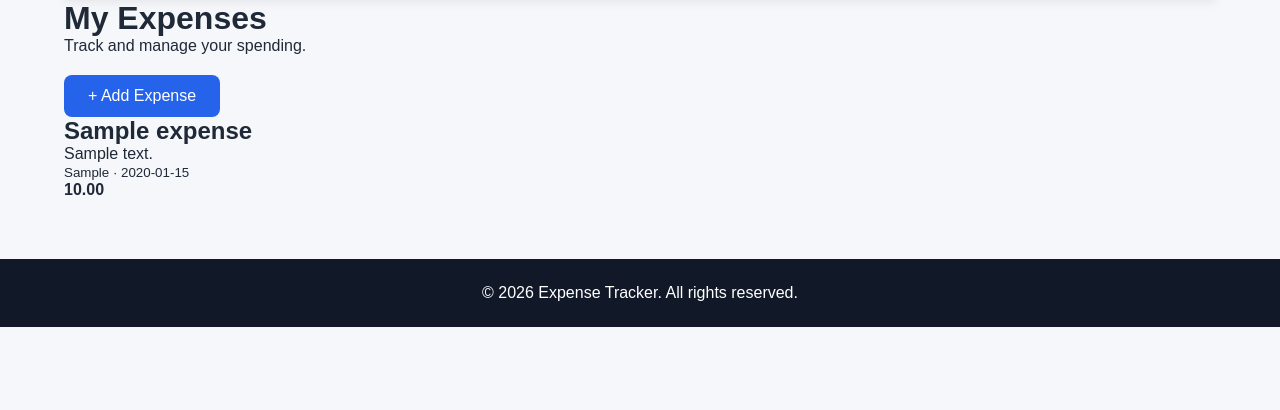
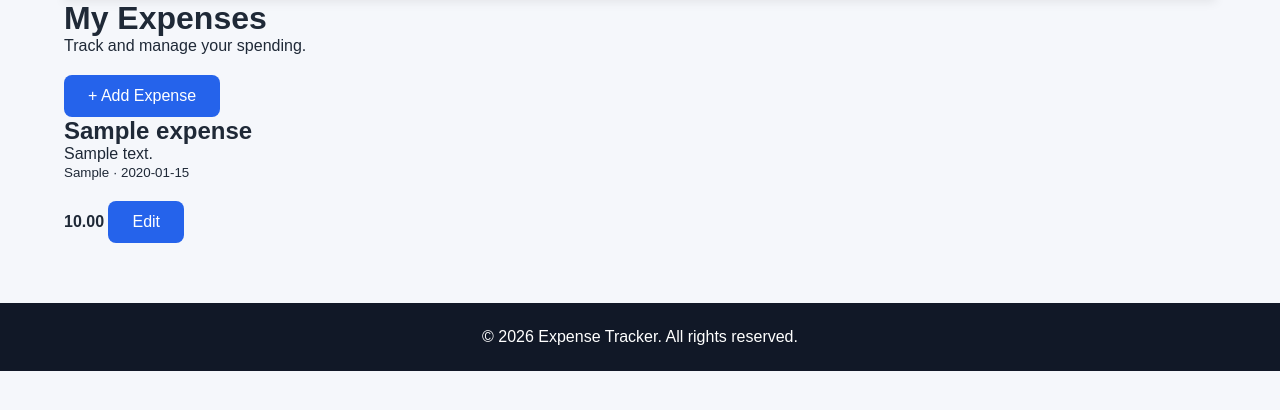
Before and after one commit to PriyaGupta44/Expense-Tracker-Web-App, a Flask app: page /expenses/ in a window 1280 px wide. Shown: the part 86-496 px from the top of the page. Run offline with Flask 3, Linux system fonts and the light colour scheme; a user stored in the database is signed in; tables that the repository leaves empty hold one stand-in row (values such as "Sample post").

Commit message:
feat(ui): add expense edit action

```diff
--- a/app/expenses/templates/expenses/list.html
+++ b/app/expenses/templates/expenses/list.html
@@ -66,9 +66,23 @@
                         </div>
 
 
-                        <strong>
-                            {{ "%.2f"|format(expense.amount) }}
-                        </strong>
+                        <div class="expense-actions">
+
+                            <strong>
+                                {{ "%.2f"|format(expense.amount) }}
+                            </strong>
+
+                            <a
+                                href="{{ url_for(
+                                    'expenses.edit_expense',
+                                    expense_id=expense.id
+                                ) }}"
+                                class="btn btn-small"
+                            >
+                                Edit
+                            </a>
+
+                        </div>
 
                     </article>
 
```
Also changed, not shown: expenses/routes.py (deleted).
